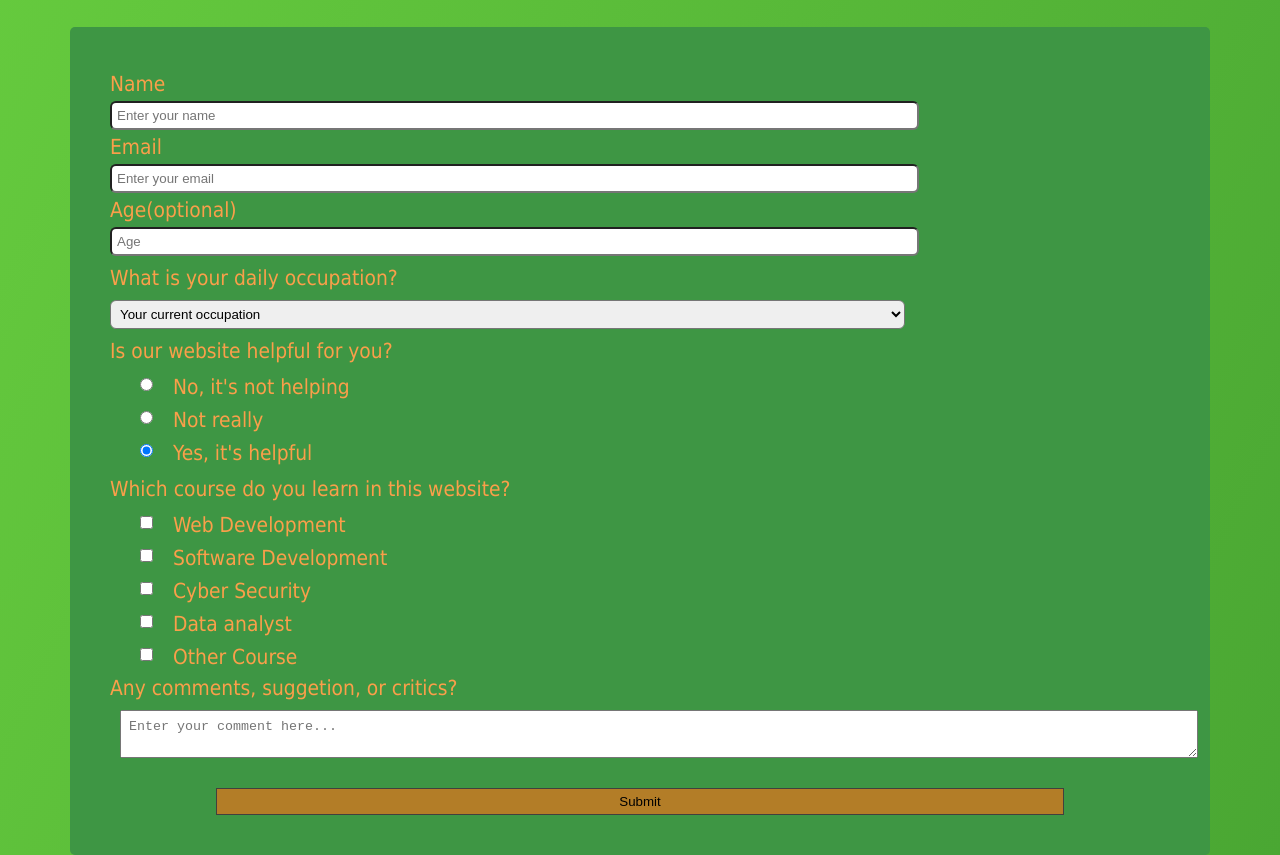
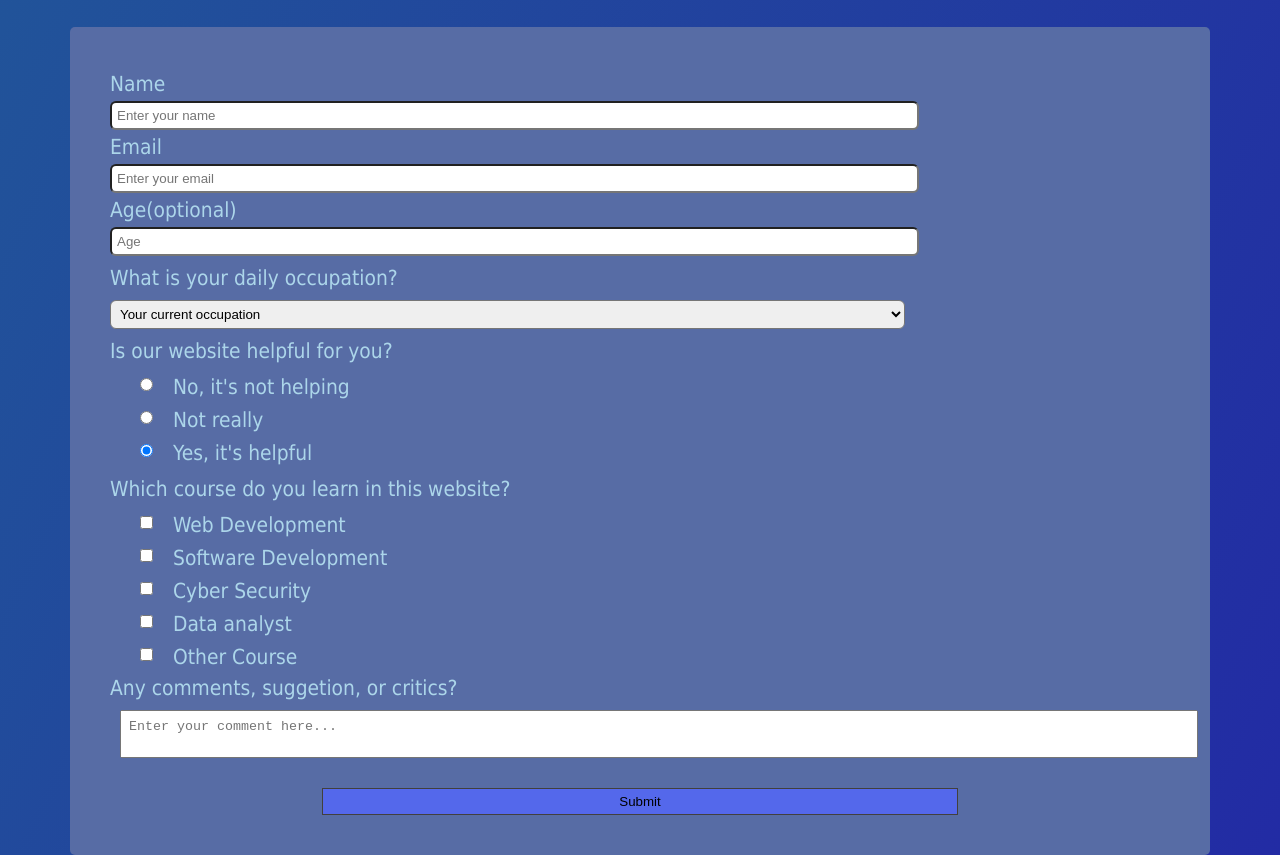
Before and after one commit to GerhardJ22/FCC_Survey_Form, a plain HTML site: page index.html in a window 1280 px wide. Shown: the part 147-1002 px from the top of the page. Drawn offline with Linux system fonts and the light colour scheme.

Commit message:
Changing Web Color

```diff
--- a/styles.css
+++ b/styles.css
@@ -1,8 +1,8 @@
 body{
   font-family: Tahoma, Serif;
   font-size: 1.3rem;
-  color: #fa9f4a;
-  background: linear-gradient(115deg, #66cb3e, #4aa733);
+  color: #acd6ea;
+  background: linear-gradient(115deg, #215599, #222ba4);
   margin: 0;
 }
 .container{
@@ -17,7 +17,7 @@ h1, p{
   margin-bottom: 10px;
 }
 form{
-  background-color: #3e9644;
+  background-color: #576ca5;
   padding: 2.5rem;
   border-radius: 5px;
 }
@@ -45,6 +45,7 @@ legend{
   margin: 5px 20px 10px 30px;
 }
 .text-input{
+  resize: none;
   width: 100%;
   height: 10%;
   padding: 8px;
@@ -53,8 +54,9 @@ legend{
 button{
   display: block;
   margin: auto;
-  width: 80%;
+  width: 60%;
+  height: 3rem;
   height: 1.7rem;
-  background-color: #b37d27;
+  background-color: #5468eb;
   border: 0.5px solid #42403d;
 }
```
Also changed, not shown: 1 other file.
